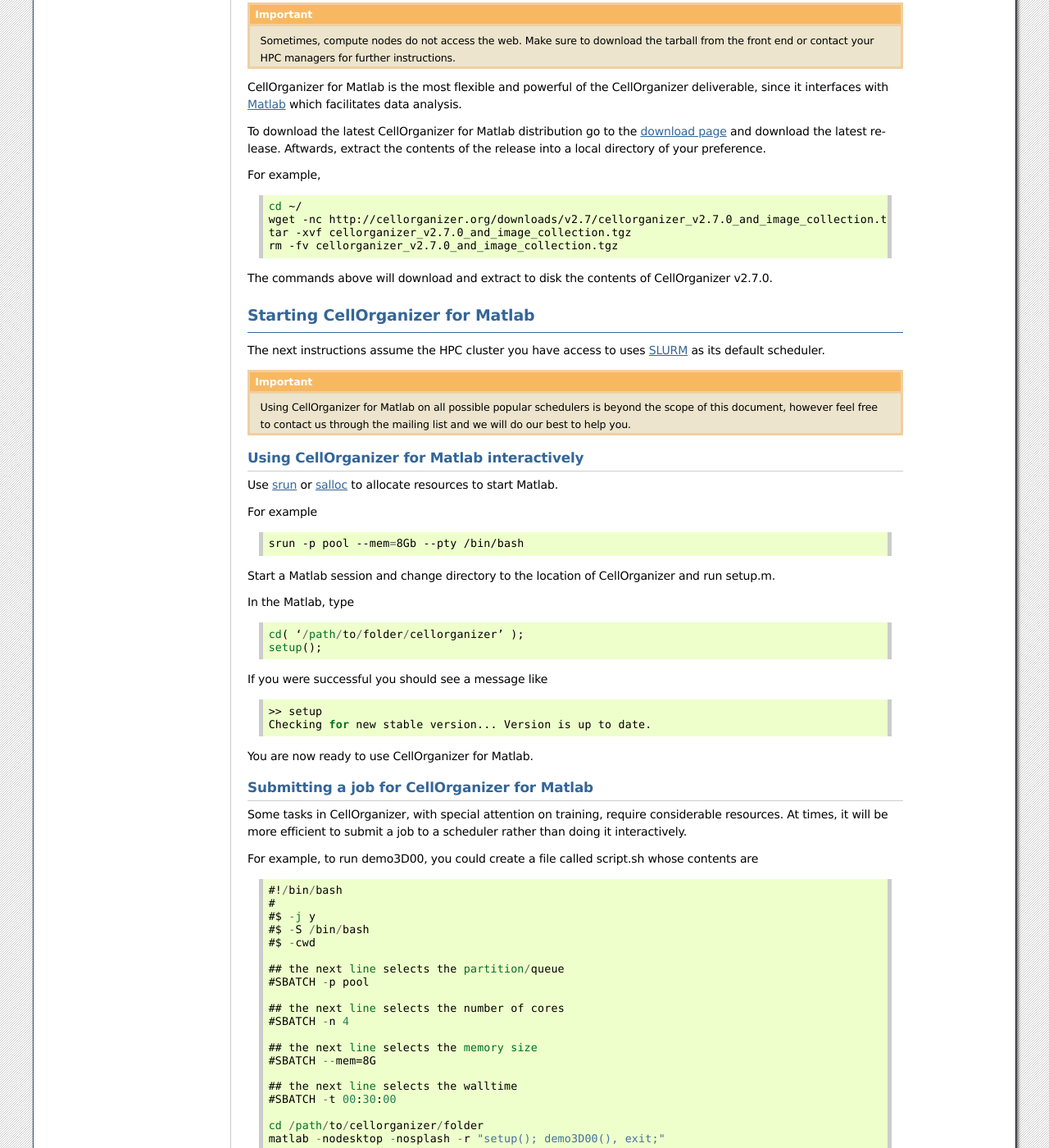
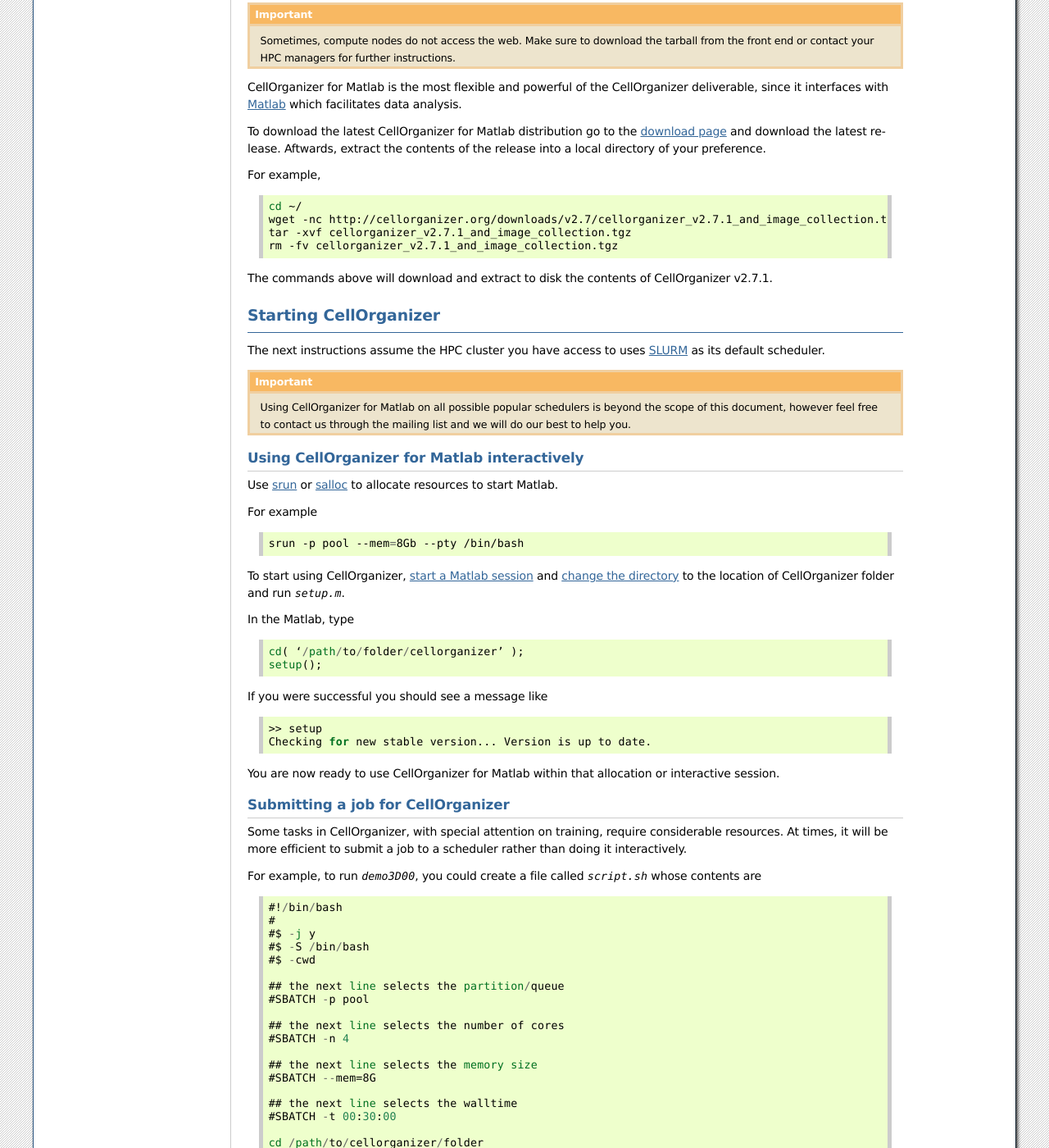
Before and after one commit to murphygroup/cellorganizer-documentation_old, a Sphinx documentation site: the page built from source/chapters/hpc/index.rst, in a window 1280 px wide and 1400 px high, scrolled down 623 px. Shown: the whole window at 82% size. Built offline with Sphinx 7.4.7, drawn with Linux system fonts in a browser that asks for light colours; pages that are not in the unit, such as notebooks, are missing from menus; some of the changed text lies outside the part shown.

Commit message:
Updated HPC document

```diff
--- a/source/chapters/hpc/index.rst
+++ b/source/chapters/hpc/index.rst
@@ -38,14 +38,14 @@
 .. code-block:: bash
 
 	cd ~/
-	wget -nc http://cellorganizer.org/downloads/v2.7/cellorganizer_v2.7.0_and_image_collection.tgz
-	tar -xvf cellorganizer_v2.7.0_and_image_collection.tgz
-	rm -fv cellorganizer_v2.7.0_and_image_collection.tgz
+	wget -nc http://cellorganizer.org/downloads/v2.7/cellorganizer_v2.7.1_and_image_collection.tgz
+	tar -xvf cellorganizer_v2.7.1_and_image_collection.tgz
+	rm -fv cellorganizer_v2.7.1_and_image_collection.tgz
 
-The commands above will download and extract to disk the contents of CellOrganizer v2.7.0.
+The commands above will download and extract to disk the contents of CellOrganizer v2.7.1.
 
-Starting CellOrganizer for Matlab
----------------------------------
+Starting CellOrganizer
+----------------------
 
 The next instructions assume the HPC cluster you have access to uses `SLURM <https://slurm.schedmd.com/>`_ as its default scheduler.
 
@@ -63,7 +63,7 @@
 
 	srun -p pool --mem=8Gb --pty /bin/bash
 
-Start a Matlab session and change directory to the location of CellOrganizer and run setup.m.
+To start using CellOrganizer, `start a Matlab session <https://www.mathworks.com/help/matlab/matlab_env/start-matlab-on-linux-platforms.html>`_ and `change the directory <https://www.mathworks.com/help/matlab/ref/cd.html>`_ to the location of CellOrganizer folder and run `setup.m`.
 
 In the Matlab, type
 
@@ -79,14 +79,14 @@
 	>> setup
 	Checking for new stable version... Version is up to date.
 
-You are now ready to use CellOrganizer for Matlab.
+You are now ready to use CellOrganizer for Matlab within that allocation or interactive session.
 
-Submitting a job for CellOrganizer for Matlab
-~~~~~~~~~~~~~~~~~~~~~~~~~~~~~~~~~~~~~~~~~~~~~
+Submitting a job for CellOrganizer
+~~~~~~~~~~~~~~~~~~~~~~~~~~~~~~~~~~
 
 Some tasks in CellOrganizer, with special attention on training, require considerable resources. At times, it will be more efficient to submit a job to a scheduler rather than doing it interactively.
 
-For example, to run demo3D00, you could create a file called script.sh whose contents are
+For example, to run `demo3D00`, you could create a file called `script.sh` whose contents are
 
 .. code-block:: matlab
 
@@ -111,7 +111,7 @@
 	cd /path/to/cellorganizer/folder
 	matlab -nodesktop -nosplash -r "setup(); demo3D00(), exit;"
 
-Then use the command
+Then use the command `sbatch <https://slurm.schedmd.com/sbatch.html>`_ to submit it to the scheduler
 
 .. code-block:: bash
 
```
